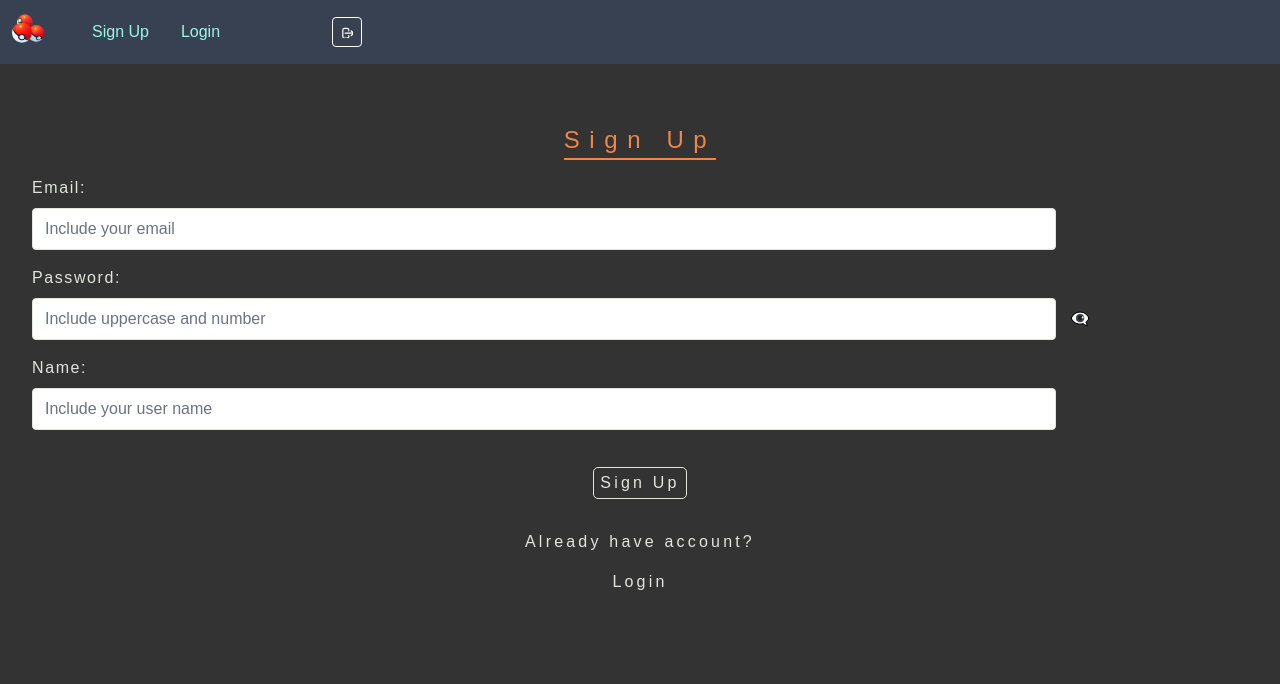
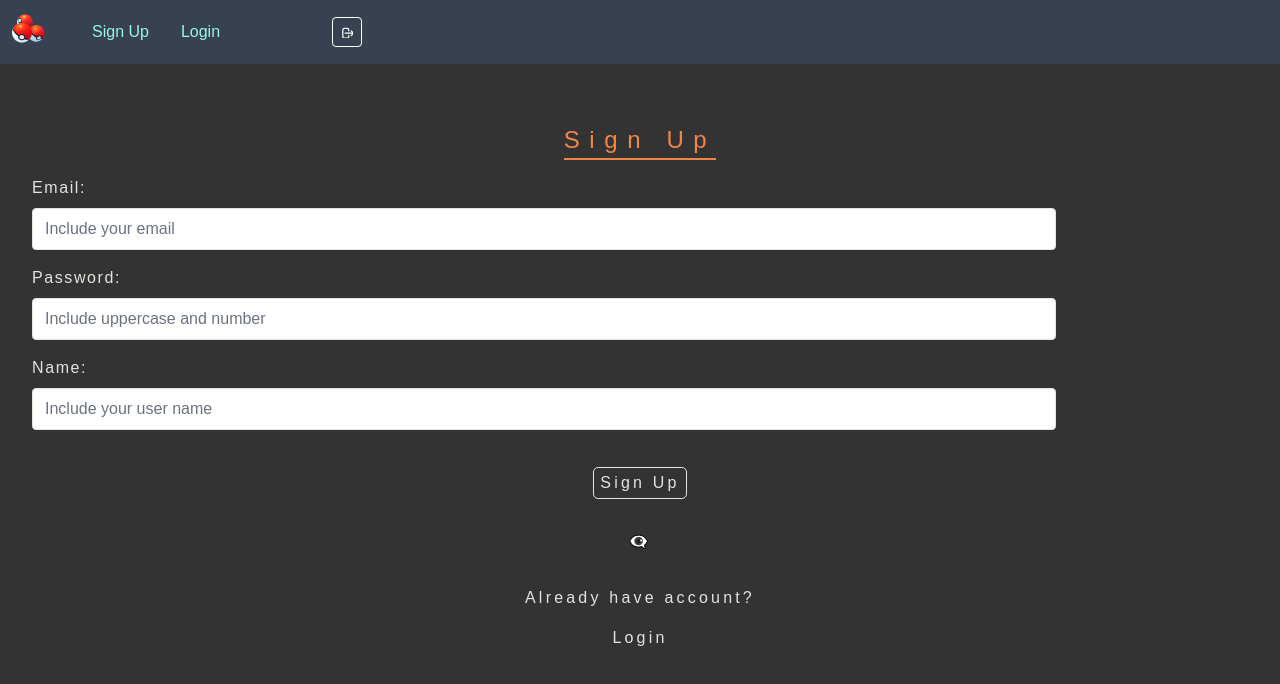
Before and after one commit to sebascb/ProjectM3frontend, a React (Create React App) app: page /signup in a window 1280 px wide. Shown: the top 684 px of the page. Built offline with nearby package versions, Linux system fonts and the light colour scheme; no server answers; the HTML template or start-up script is replaced by a standard one.

Commit message:
password hidden added

```diff
--- a/src/App.css
+++ b/src/App.css
@@ -586,9 +586,8 @@ clip-path: polygon(50% 0, 80% 30%, 60% 30%, 60% 100%, 40% 100%, 40% 30%, 20% 30%
 }
 
 .eye {
-  width: 2rem;
-  color: #e2e5de;
-  margin-left: -8px;
+  width: 6rem;
+  color: #77bd16;
 }
 
 .cont-button-login {
--- a/src/pages/LoginPage.jsx
+++ b/src/pages/LoginPage.jsx
@@ -49,8 +49,7 @@ function LoginPage() {
         <label className='label-login'>Password:</label>
         <div className='inputEye'>
           <input className='input-login' type={passwordShown ? "text" : "password"} name="password" value={password} onChange={handlePassword} placeholder="Include uppercase and number" />
-          <button className='eye' onClick={togglePassword}>👁️‍🗨️</button>
-          {errorMessage && <p className="error-message">{errorMessage}</p>}
+
         </div>
         <div className='cont-button-login'>
         <button className='button-login' type="submit">Login</button>
@@ -58,6 +57,8 @@ function LoginPage() {
       </form>
 
       <div className='have-account'>
+        <div className='eye'><button className='eye' onClick={togglePassword}>👁️‍🗨️</button></div>
+        {errorMessage && <p className="error-message">{errorMessage}</p>}
         <p>Dont have an account yet?</p>
         <Link to={'/signup'}> Sign Up</Link>
       </div>
--- a/src/pages/SignupPage.jsx
+++ b/src/pages/SignupPage.jsx
@@ -54,8 +54,6 @@ function SignupPage() {
           <label className='label-login'>Password:</label>
           <div className='inputEye'>
             <input className='input-login' type={passwordShown ? "text" : "password"} name="password" value={password} onChange={handlePassword} placeholder="Include uppercase and number" />
-            <button className='eye' onClick={togglePassword}>👁️‍🗨️</button>
-          {errorMessage && <p className="error-message">{errorMessage}</p>}
           </div>
 
           <label className='label-login'>Name:</label>
@@ -66,6 +64,8 @@ function SignupPage() {
         </form>
 
         <div className='have-account'>
+          <button className='eye' onClick={togglePassword}>👁️‍🗨️</button>
+          <p>{errorMessage && <p className="error-message">{errorMessage}</p>}</p>
           <p>Already have account?</p>
           <Link to={'/login'}> Login</Link>
         </div>
```
